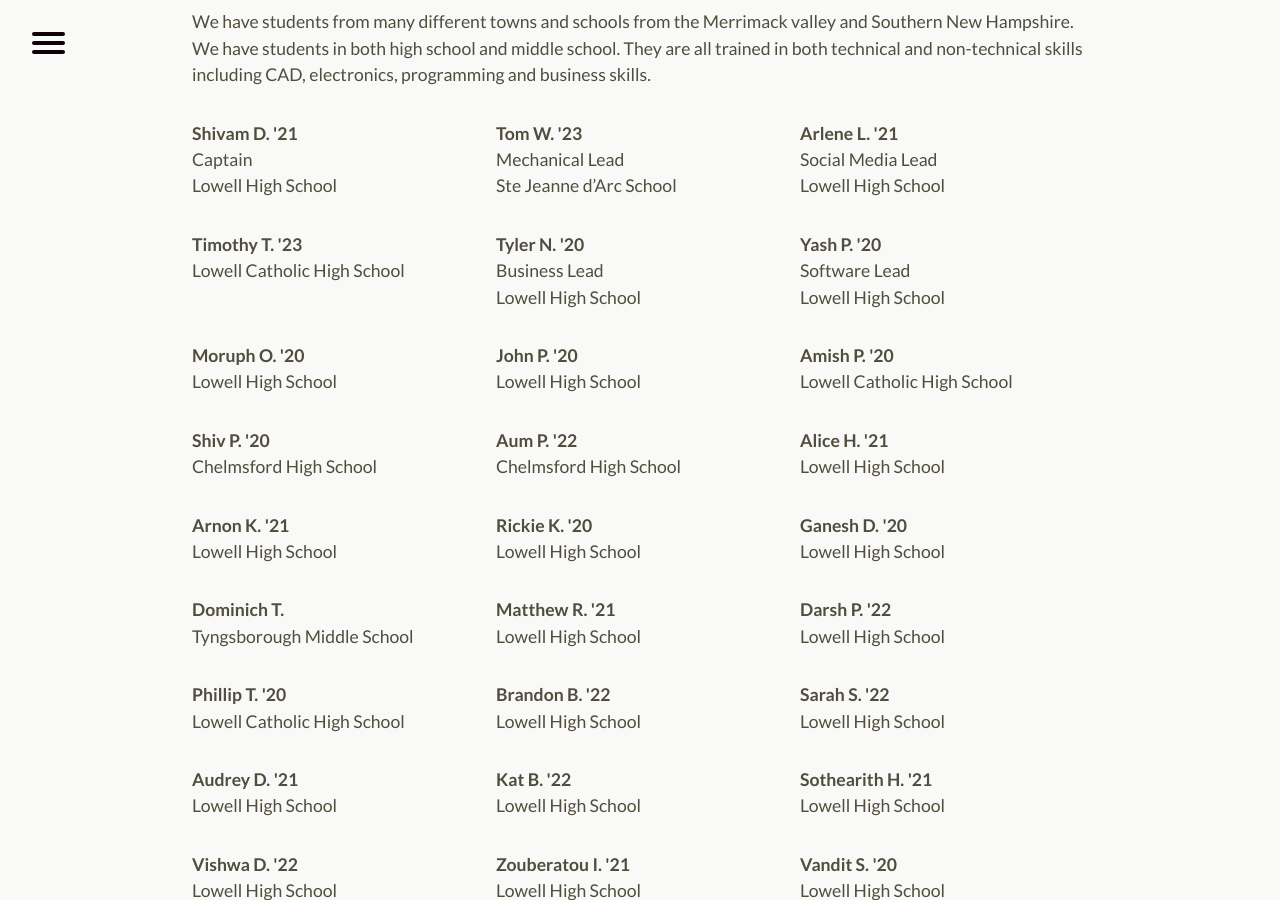
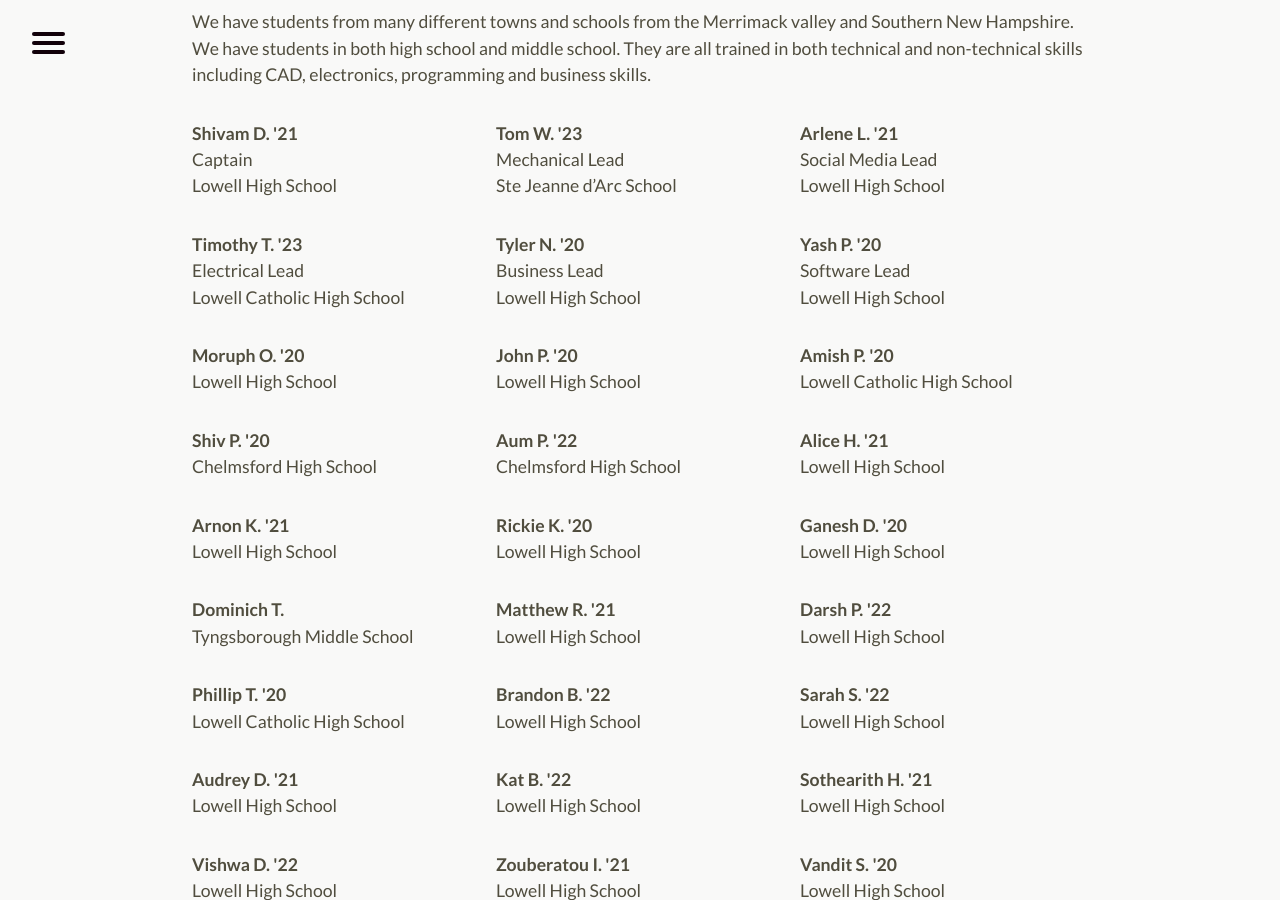
Before and after one commit to perSEVERE-5962/frc5962, a Jekyll site: the page built from about.md, in a window 1280 px wide and 900 px high, scrolled down 1405 px. Built offline with Jekyll 4.4.1, drawn with Linux system fonts in a browser that asks for light colours.

Commit message:
Updated Timothy T

```diff
--- a/_students/timothy-t.markdown
+++ b/_students/timothy-t.markdown
@@ -1,6 +1,7 @@
 ---
 title: Timothy T.
 date: 2019-10-20 14:50:00 Z
+role: Electrical Lead
 grad-year: 2023
 order-number: 2
 school: Lowell Catholic High School
```
